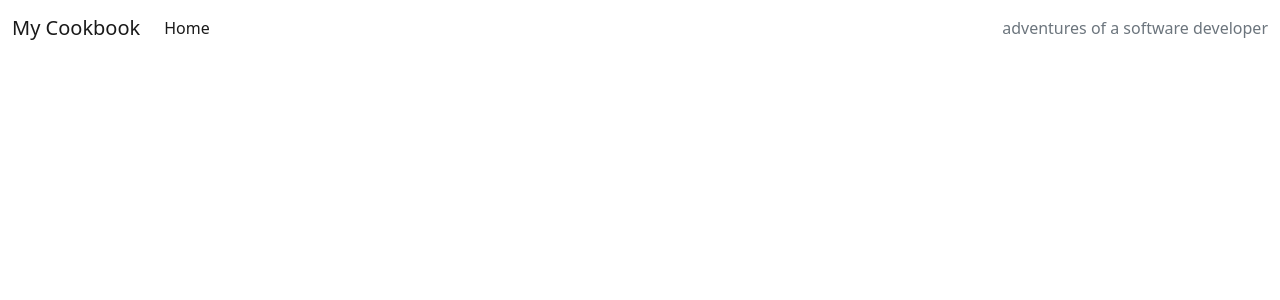
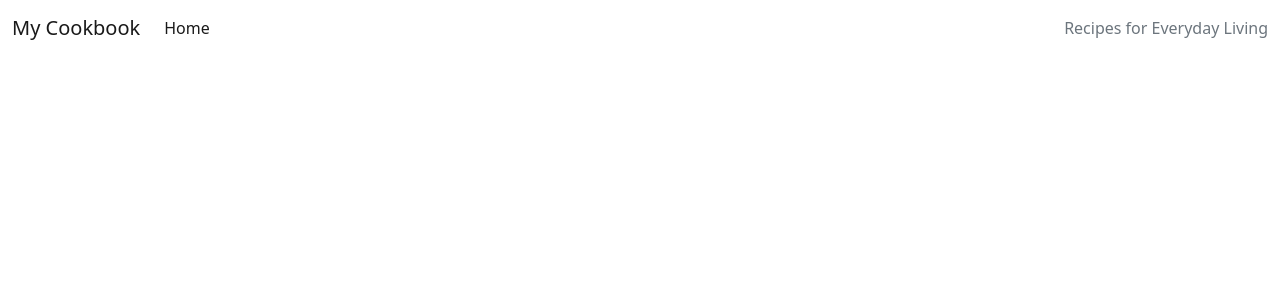
Before and after one commit to EJFleet/pp4-my-cookbook-blog, a Django app: page / in a window 1280 px wide. Shown: the top 300 px of the page. Run offline with Django 4.2, Linux system fonts and the light colour scheme; data that the repository does not hold is empty.

Commit message:
Change text in header

```diff
--- a/templates/base.html
+++ b/templates/base.html
@@ -40,7 +40,7 @@
 
                 </ul>
                 <span class="navbar-text text-muted">
-                    adventures of a software developer
+                    Recipes for Everyday Living
                 </span>
             </div>
         </div>
```
